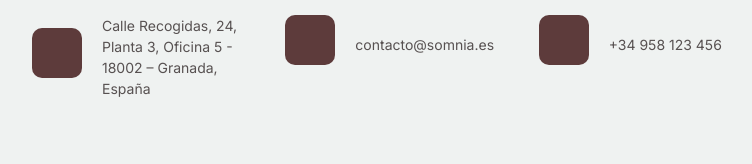
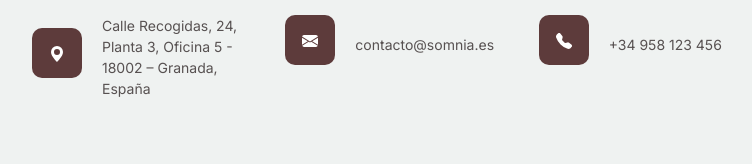
Before and after one commit to DmCerezo/ecommerce-website, a PHP site: page /contact.php in a window 1280 px wide; the page is wider, and only the part inside the window is pictured. Shown: the part 663-827 px from the top of that part, without its empty margins (240-992 px from the left). Run offline with PHP 8.4, Linux system fonts and the light colour scheme.

Commit message:
Update contact.php

```diff
--- a/contact.php
+++ b/contact.php
@@ -59,6 +59,11 @@
             <div class="col-lg-4">
               <div class="service no-shadow align-items-center link horizontal d-flex active" data-aos="fade-left" data-aos-delay="0">
                 <div class="service-icon color-1 mb-4">
+
+                      <svg xmlns="http://www.w3.org/2000/svg" width="16" height="16" fill="currentColor" class="bi bi-geo-alt-fill" viewBox="0 0 16 16">
+                        <path d="M8 16s6-5.686 6-10A6 6 0 0 0 2 6c0 4.314 6 10 6 10zm0-7a3 3 0 1 1 0-6 3 3 0 0 1 0 6z"></path>
+                      </svg>
+
                   <!-- icono ubicación -->
                 </div>
                 <div class="service-contents">
@@ -70,6 +75,11 @@
             <div class="col-lg-4">
               <div class="service no-shadow align-items-center link horizontal d-flex active" data-aos="fade-left" data-aos-delay="0">
                 <div class="service-icon color-1 mb-4">
+
+                      <svg xmlns="http://www.w3.org/2000/svg" width="16" height="16" fill="currentColor" class="bi bi-envelope-fill" viewBox="0 0 16 16">
+                        <path d="M.05 3.555A2 2 0 0 1 2 2h12a2 2 0 0 1 1.95 1.555L8 8.414.05 3.555zM0 4.697v7.104l5.803-3.558L0 4.697zM6.761 8.83l-6.57 4.027A2 2 0 0 0 2 14h12a2 2 0 0 0 1.808-1.144l-6.57-4.027L8 9.586l-1.239-.757zm3.436-.586L16 11.801V4.697l-5.803 3.546z"></path>
+                      </svg>
+
                   <!-- icono email -->
                 </div>
                 <div class="service-contents">
@@ -80,7 +90,11 @@
 
             <div class="col-lg-4">
               <div class="service no-shadow align-items-center link horizontal d-flex active" data-aos="fade-left" data-aos-delay="0">
-                <div class="service-icon color-1 mb-4">
+
+                    <div class="service-icon color-1 mb-4">
+                      <svg xmlns="http://www.w3.org/2000/svg" width="16" height="16" fill="currentColor" class="bi bi-telephone-fill" viewBox="0 0 16 16">
+                        <path fill-rule="evenodd" d="M1.885.511a1.745 1.745 0 0 1 2.61.163L6.29 2.98c.329.423.445.974.315 1.494l-.547 2.19a.678.678 0 0 0 .178.643l2.457 2.457a.678.678 0 0 0 .644.178l2.189-.547a1.745 1.745 0 0 1 1.494.315l2.306 1.794c.829.645.905 1.87.163 2.611l-1.034 1.034c-.74.74-1.846 1.065-2.877.702a18.634 18.634 0 0 1-7.01-4.42 18.634 18.634 0 0 1-4.42-7.009c-.362-1.03-.037-2.137.703-2.877L1.885.511z"></path>
+                      </svg>
                   <!-- icono teléfono -->
                 </div>
                 <div class="service-contents">
```
